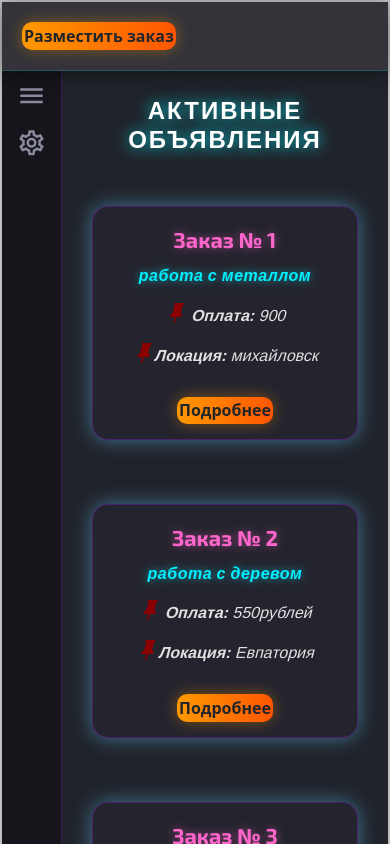
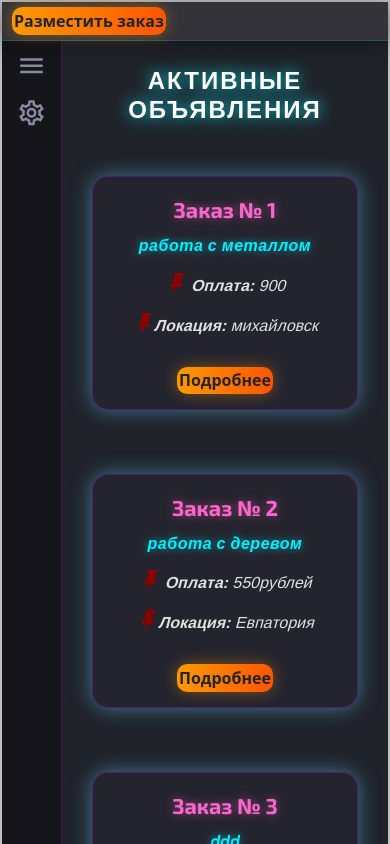
Before and after one commit to nightmare-lgtm/open-tasks, a Nuxt app in the folder nuxt-home/: page / in a window 390 px wide. Shown: the top 844 px of the page. Built offline with nearby package versions, Linux system fonts and the light colour scheme; data requests are answered from the project's data file; a web font is replaced by a local one.

Commit message:
fix: мелкие правки адаптивности

```diff
--- a/nuxt-home/app/components/taskNumber/mapComponent.vue
+++ b/nuxt-home/app/components/taskNumber/mapComponent.vue
@@ -32,7 +32,7 @@ onMounted(()=>{
 <style scoped>
 .map {
     width: 100%;
-    height: 250px;
+    height: 200px;
     border: 1px solid red;
     box-sizing: border-box;
 }
--- a/nuxt-home/app/layouts/default.vue
+++ b/nuxt-home/app/layouts/default.vue
@@ -149,4 +149,9 @@ section {
     width: 20px;
     height: 20px;
 }
+@media(max-width:768px){
+  .header{
+    padding: 5px 10px 5px 10px;
+  }
+}
 </style>
--- a/nuxt-home/app/pages/about-task/[taskNumber].vue
+++ b/nuxt-home/app/pages/about-task/[taskNumber].vue
@@ -155,11 +155,11 @@ if(currentTask?.address){
 @import url('https://fonts.googleapis.com/css2?family=Russo+One&display=swap');
 @import url('https://fonts.googleapis.com/css2?family=Exo+2:wght@500;600&display=swap');
 .main {
-  background: linear-gradient(135deg,#23272e 0%,#1d2127 50%, #181b20 100%
-);
+  background: linear-gradient(135deg,#23272e 0%,#1d2127 50%, #181b20 100%);
   padding: 20px;
   height: 90vh;
   color:white;
+  overflow: auto;
 }
 
 .order-title {
```
